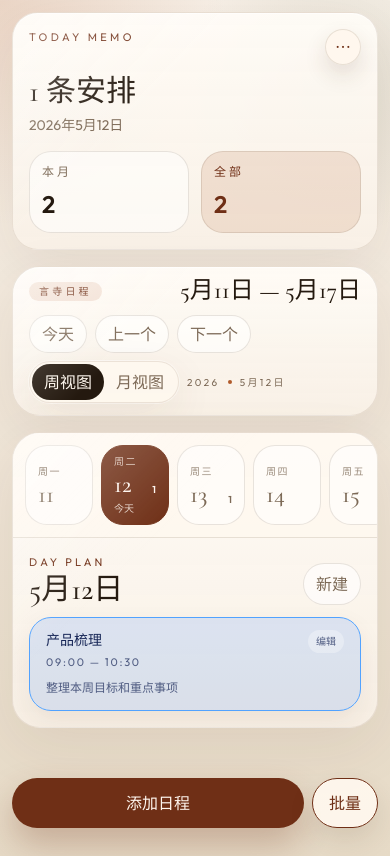
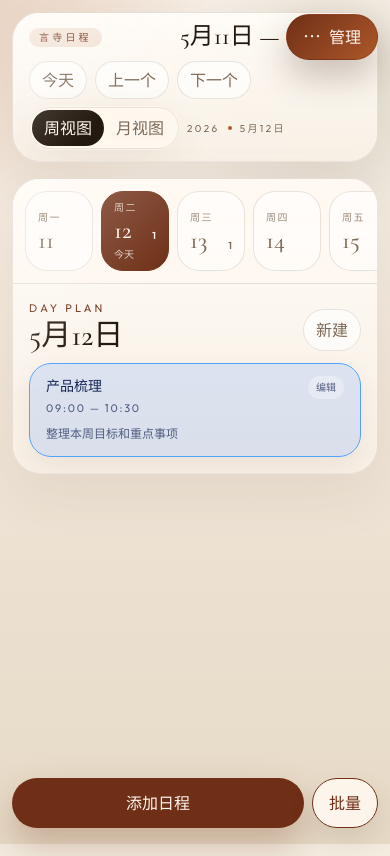
Before and after one commit to 2656172491/Yansi-schedule, a Vue app: page /#/ in a window 390 px wide. Built offline with nearby package versions, Linux system fonts and the light colour scheme.

Commit message:
调整移动端管理浮窗样式

```diff
--- a/src/styles/main.css
+++ b/src/styles/main.css
@@ -14,6 +14,7 @@
   --accent-deep: #6f2f16;
   --olive: #6d7757;
   --safe-top: env(safe-area-inset-top, 0px);
+  --safe-right: env(safe-area-inset-right, 0px);
   --safe-bottom: env(safe-area-inset-bottom, 0px);
   color: var(--ink);
   background: var(--bg);
@@ -51,6 +52,17 @@ body {
   bottom: calc(1rem + var(--safe-bottom));
 }
 
+.mobile-management-trigger {
+  top: calc(0.9rem + var(--safe-top));
+  right: calc(0.75rem + var(--safe-right, 0px));
+  border: 1px solid rgba(111, 47, 22, 0.28);
+  background:
+    linear-gradient(135deg, rgba(111, 47, 22, 0.96), rgba(176, 90, 43, 0.95)),
+    var(--accent-deep);
+  color: #fff6ef;
+  box-shadow: 0 16px 34px rgba(73, 44, 24, 0.28);
+}
+
 .bottom-sheet {
   padding-bottom: calc(1.25rem + var(--safe-bottom));
 }
@@ -66,7 +78,7 @@ body {
     linear-gradient(180deg, rgba(255, 250, 242, 0.99) 0%, rgba(239, 226, 208, 0.98) 100%),
     var(--paper);
   box-shadow:
-    0 -24px 70px rgba(41, 28, 19, 0.34),
+    0 24px 70px rgba(41, 28, 19, 0.36),
     inset 0 1px 0 rgba(255, 255, 255, 0.72);
 }
 
--- a/src/views/CalendarView.vue
+++ b/src/views/CalendarView.vue
@@ -23,23 +23,6 @@ onMounted(() => {
   templateStore.load()
   paletteStore.load()
 })
-
-const selectedSchedules = computed(() => {
-  return scheduleStore.getSchedulesByDate(calendarStore.selectedDate)
-})
-
-const overview = computed(() => {
-  return {
-    total: scheduleStore.schedules.length,
-    today: selectedSchedules.value.length,
-    month: scheduleStore.getSchedulesByRange(
-      dayjs(calendarStore.currentDate).startOf('month').format('YYYY-MM-DD'),
-      dayjs(calendarStore.currentDate).endOf('month').format('YYYY-MM-DD'),
-    ).length,
-  }
-})
-
-const selectedDateLabel = computed(() => dayjs(calendarStore.selectedDate).format('YYYY年M月D日'))
 
 const showTemplateForm = ref(false)
 const newTpl = reactive({ label: '', title: '', color: 'blue', notes: '' })
@@ -166,54 +149,12 @@ async function importData(event) {
 <template>
   <main class="app-shell min-h-screen px-3 text-[var(--ink)] sm:px-4 lg:px-6">
     <div class="mx-auto max-w-[1460px] space-y-4 lg:space-y-6">
-      <section class="paper-panel rounded-[26px] p-4 lg:hidden">
-        <div class="flex items-start justify-between gap-3">
-          <p class="text-[11px] uppercase tracking-[0.3em] text-[var(--accent-deep)]">today memo</p>
-          <button
-            type="button"
-            class="flex h-9 w-9 shrink-0 items-center justify-center rounded-full border border-[var(--line)] bg-[rgba(255,248,238,0.9)] text-xl leading-none text-[var(--accent-deep)] shadow-[0_10px_22px_rgba(84,56,33,0.14)]"
-            aria-label="打开管理设置"
-            @click="openMobileManagement()"
-          >
-            ⋯
-          </button>
-        </div>
-        <h2 class="display-serif mt-3 text-3xl leading-none">{{ overview.today }} 条安排</h2>
-        <p class="mt-2 text-sm text-[var(--muted)]">{{ selectedDateLabel }}</p>
-        <div class="mt-4 grid grid-cols-2 gap-3">
-          <div class="rounded-[22px] border border-[var(--line)] bg-white/55 p-3">
-            <p class="text-xs uppercase tracking-[0.24em] text-[var(--muted)]">本月</p>
-            <p class="mt-2 text-2xl font-semibold">{{ overview.month }}</p>
-          </div>
-          <div class="rounded-[22px] border border-[var(--line)] bg-[var(--accent-soft)] p-3">
-            <p class="text-xs uppercase tracking-[0.24em] text-[var(--accent-deep)]">全部</p>
-            <p class="mt-2 text-2xl font-semibold text-[var(--accent-deep)]">{{ overview.total }}</p>
-          </div>
-        </div>
-      </section>
-
       <CalendarToolbar />
 
       <section class="grid grid-cols-1 items-start gap-4 lg:grid-cols-[320px_minmax(0,1fr)] lg:gap-6">
         <component :is="calendarStore.viewMode === 'week' ? WeekCalendar : MonthCalendar" />
 
         <aside class="space-y-4 lg:order-first">
-          <div class="hidden rounded-[26px] p-4 lg:block lg:rounded-[34px] paper-panel">
-            <p class="text-[11px] uppercase tracking-[0.3em] text-[var(--accent-deep)]">today memo</p>
-            <h2 class="display-serif mt-3 text-3xl leading-none lg:text-4xl">{{ overview.today }} 条安排</h2>
-            <p class="mt-2 text-sm text-[var(--muted)]">{{ selectedDateLabel }}</p>
-            <div class="mt-4 grid grid-cols-2 gap-3 lg:mt-6">
-              <div class="rounded-[22px] border border-[var(--line)] bg-white/55 p-3 lg:rounded-[26px] lg:p-4">
-                <p class="text-xs uppercase tracking-[0.24em] text-[var(--muted)]">本月</p>
-                <p class="mt-2 text-2xl font-semibold lg:mt-3 lg:text-3xl">{{ overview.month }}</p>
-              </div>
-              <div class="rounded-[22px] border border-[var(--line)] bg-[var(--accent-soft)] p-3 lg:rounded-[26px] lg:p-4">
-                <p class="text-xs uppercase tracking-[0.24em] text-[var(--accent-deep)]">全部</p>
-                <p class="mt-2 text-2xl font-semibold text-[var(--accent-deep)] lg:mt-3 lg:text-3xl">{{ overview.total }}</p>
-              </div>
-            </div>
-          </div>
-
           <div class="hidden rounded-[26px] p-4 lg:block lg:rounded-[34px] paper-panel">
             <div class="flex items-center justify-between">
               <div>
@@ -362,6 +303,16 @@ async function importData(event) {
       </section>
     </div>
 
+    <button
+      type="button"
+      class="mobile-management-trigger fixed right-3 z-40 flex items-center gap-2 rounded-full px-4 py-2.5 text-sm font-semibold lg:hidden"
+      aria-label="打开管理设置"
+      @click="openMobileManagement()"
+    >
+      <span class="text-lg leading-none">⋯</span>
+      <span>管理</span>
+    </button>
+
     <div class="mobile-action-bar fixed left-3 right-3 z-40 grid grid-cols-[1fr_auto] gap-2 lg:hidden">
       <button
         type="button"
@@ -379,7 +330,7 @@ async function importData(event) {
       </button>
     </div>
 
-    <div v-if="showMobileManagement" class="fixed inset-0 z-50 lg:hidden">
+    <div v-if="showMobileManagement" class="fixed inset-0 z-50 flex items-center justify-center px-4 lg:hidden">
       <button
         type="button"
         class="mobile-management-backdrop absolute inset-0 h-full w-full"
@@ -387,9 +338,7 @@ async function importData(event) {
         @click="closeMobileManagement"
       ></button>
 
-      <section class="mobile-management-sheet bottom-sheet absolute bottom-0 left-0 right-0 max-h-[84vh] overflow-y-auto rounded-t-[30px] px-4 pt-3">
-        <div class="mx-auto mb-4 h-1.5 w-12 rounded-full bg-[rgba(111,47,22,0.2)]"></div>
-
+      <section class="mobile-management-sheet relative z-10 max-h-[78vh] w-full max-w-[380px] overflow-y-auto rounded-[28px] px-4 py-4">
         <div class="mb-4 flex items-center justify-between gap-3">
           <div>
             <p class="text-[11px] uppercase tracking-[0.28em] text-[var(--accent-deep)]">
```
